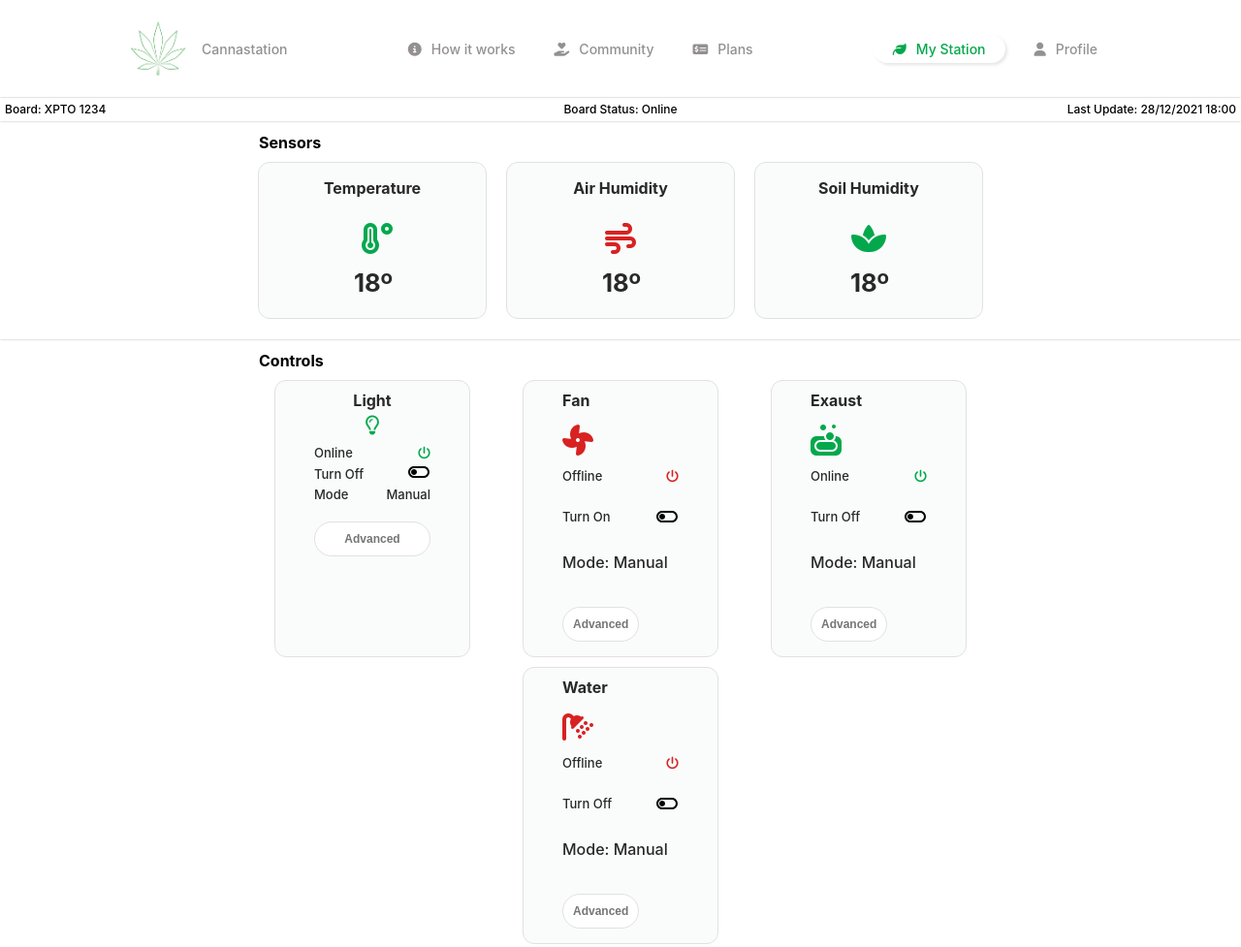
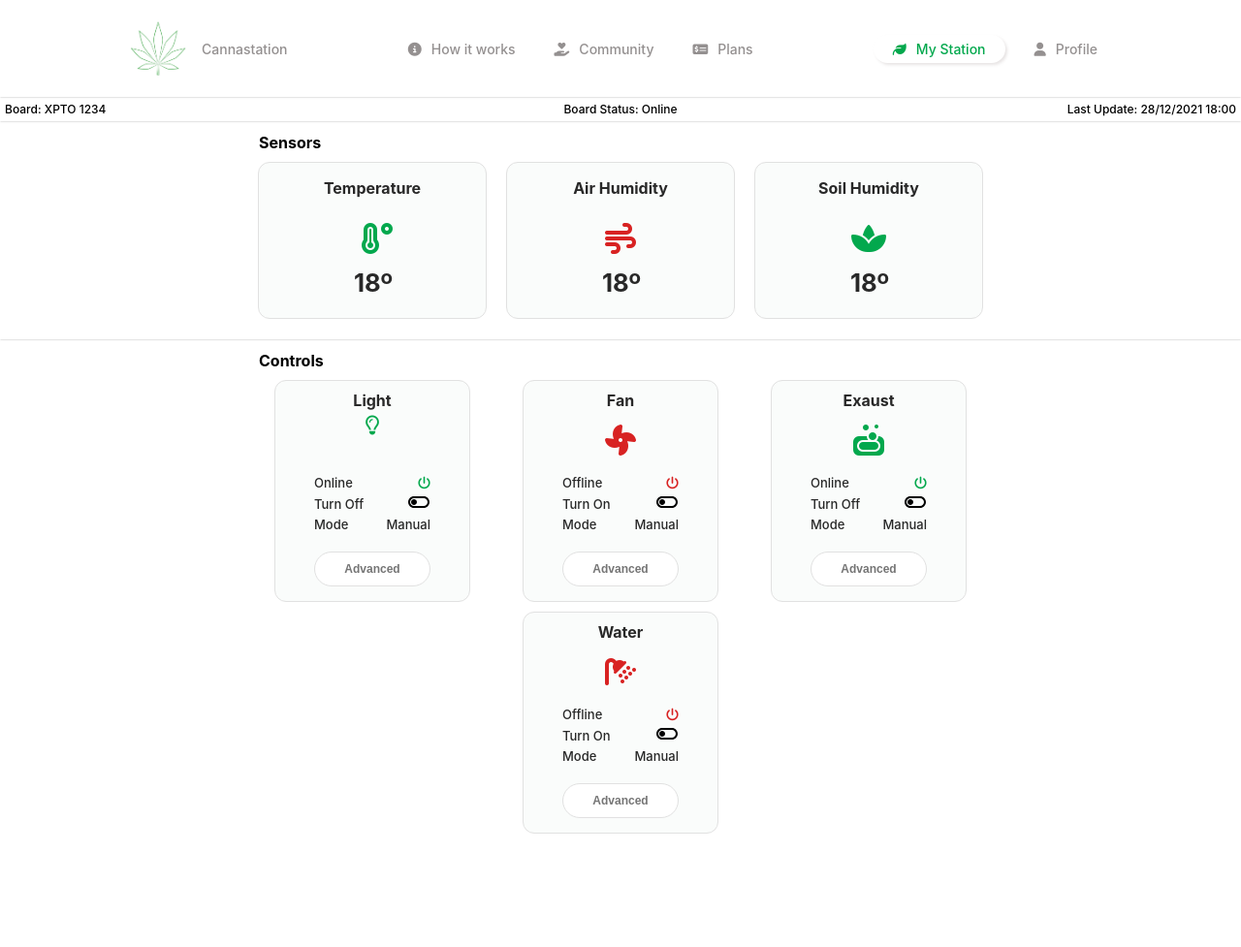
Before and after one commit to FlavioHPOliveira/cannadesign, a plain HTML site: page index.html in a window 1280 px wide. Shown: the whole page at 97% size. After the commit the page ends 881 px from the top, so only its background shows below. Drawn offline with Linux system fonts and the light colour scheme.

Commit message:
refactor and alignment

```diff
--- a/css/control.css
+++ b/css/control.css
@@ -34,6 +34,9 @@
   flex: 1 1 auto;
   font-size: 13px;
 }
+.fa-lightbulb {
+  height: 32px;
+}
 
 .control__card button {
   color: #757575;
--- a/index.html
+++ b/index.html
@@ -71,6 +71,7 @@
       <div class="main__data">
         <h3 class="main__title">Controls</h3>
         <ul class='main__cards'>
+
           <li class='control__card'>
             <div class="control__card__head">
               <h3>Light</h3>
@@ -94,59 +95,88 @@
               <ul class="control__line">
                 <button>Advanced</button>
               </ul>
-
             </div>
-
-
-
-          </li>
-          <li class='control__card'>
-            <h3>Fan</h3>
-            <i class="fas fa-solid fa-fan color__red fa-2x"></i>
-            <div class="control__line">
-              <p>Offline</p>
-              <i class="fas fa-solid fa-power-off color__red"></i>
-            </div>
-
-            <div class="control__line">
-              <p>Turn On</p>
-              <img src="img/icons/toggle_off_black_24dp.svg" alt="logo">
-            </div>
-            <p>Mode: Manual</p>
-            <button>Advanced</button>
-          </li>
-          <li class='control__card'>
-            <h3>Exaust</h3>
-            <i class="fas fa-solid fa-soap fa-2x color__green"></i>
-            <div class="control__line">
-              <p>Online</p>
-              <i class="fas fa-solid fa-power-off color__green"></i>
-            </div>
-
-            <div class="control__line">
-              <p>Turn Off</p>
-              <img src="img/icons/toggle_off_black_24dp.svg" alt="logo">
-            </div>
-
-            <p>Mode: Manual</p>
-            <button>Advanced</button>
           </li>
 
           <li class='control__card'>
-            <h3>Water</h3>
-            <i class="fas fa-solid fa-shower fa-2x color__red"></i>
-            <div class="control__line">
-              <p>Offline</p>
-              <i class="fas fa-solid fa-power-off color__red"></i>
+            <div class="control__card__head">
+              <h3>Fan</h3>
+              <i class="fas fa-solid fa-fan color__red fa-2x"></i>
             </div>
+            <div class="control__card__lines">
+              <ul class="control__line">
+                <li>Offline</li>
+                <li class="fas fa-solid fa-power-off color__red"></li>
+              </ul>
+              <ul class="control__line">
+                <li>Turn On</li>
+                <li><img src="img/icons/toggle_off_black_24dp.svg" alt="logo"></li>
+              </ul>
 
-            <div class="control__line">
-              <p>Turn Off</p>
-              <img src="img/icons/toggle_off_black_24dp.svg" alt="logo">
+              <ul class="control__line">
+                <li>Mode</li>
+                <li>Manual</li>
+              </ul>
+
+              <ul class="control__line">
+                <button>Advanced</button>
+              </ul>
             </div>
+          </li>
 
-            <p>Mode: Manual</p>
-            <button>Advanced</button>
+
+          <li class='control__card'>
+            <div class="control__card__head">
+              <h3>Exaust</h3>
+              <i class="fas fa-solid fa-soap fa-2x color__green"></i>
+            </div>
+            <div class="control__card__lines">
+              <ul class="control__line">
+                <li>Online</li>
+                <li class="fas fa-solid fa-power-off color__green"></li>
+              </ul>
+              <ul class="control__line">
+                <li>Turn Off</li>
+                <li><img src="img/icons/toggle_off_black_24dp.svg" alt="logo"></li>
+              </ul>
+
+              <ul class="control__line">
+                <li>Mode</li>
+                <li>Manual</li>
+              </ul>
+
+              <ul class="control__line">
+                <button>Advanced</button>
+              </ul>
+            </div>
+          </li>
+
+
+          <li class='control__card'>
+            <div class="control__card__head">
+              <h3>Water</h3>
+              <i class="fas fa-solid fa-shower fa-2x color__red"></i>
+            </div>
+            <div class="control__card__lines">
+              <ul class="control__line">
+                <li>Offline</li>
+                <li class="fas fa-solid fa-power-off color__red"></li>
+              </ul>
+              <ul class="control__line">
+                <li>Turn On</li>
+                <li><img src="img/icons/toggle_off_black_24dp.svg" alt="logo"></li>
+              </ul>
+
+              <ul class="control__line">
+                <li>Mode</li>
+                <li>Manual</li>
+              </ul>
+
+              <ul class="control__line">
+                <button>Advanced</button>
+              </ul>
+            </div>
+          </li>
 
           </li>
         </ul>
```
